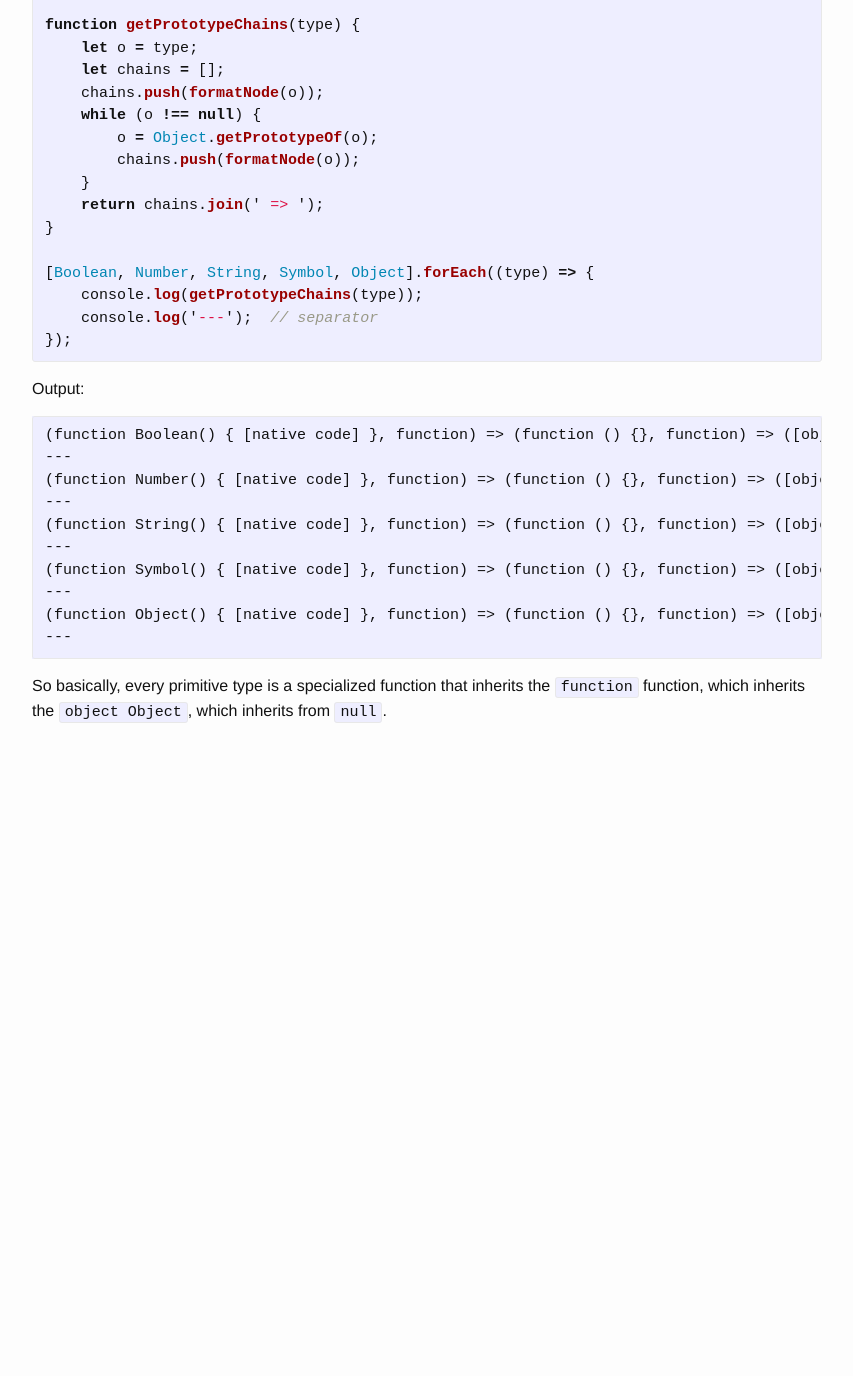
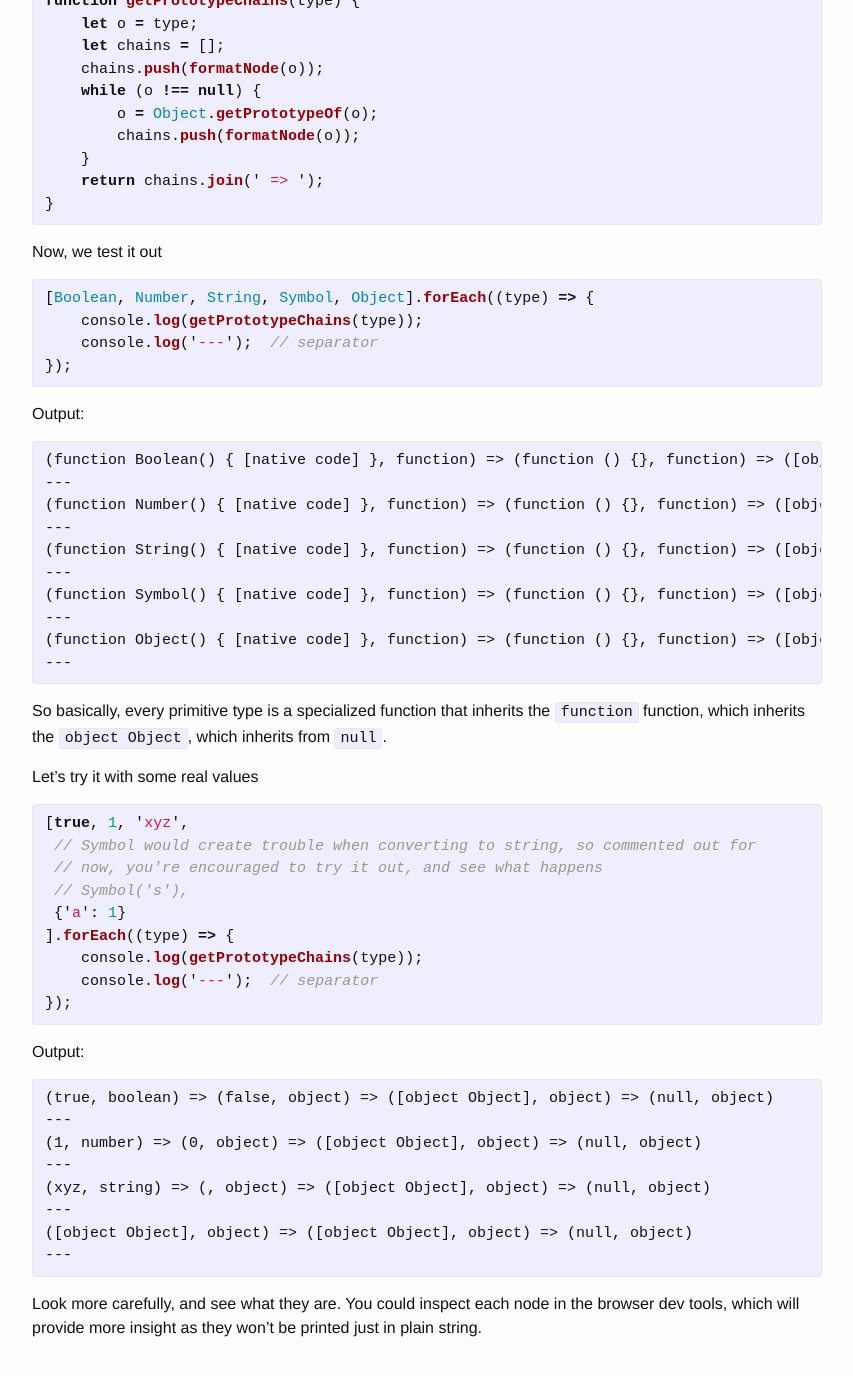
Before and after one commit to zyxue/zyxue.github.io, a Jekyll site: the page built from _posts/2017-01-11-javascript-prototype-exploration.md, in a window 1280 px wide and 1400 px high, scrolled down 500 px. Shown: the top 1376 px of the window, without its empty margins (213-1066 px from the left). Built offline with Jekyll 4.4.1, drawn with Linux system fonts in a browser that asks for light colours; comment, search, counter and statistics services are not loaded; before the commit the page ends 1285 px from its top, so only the background shows below that; some of the changed text lies outside the part shown.

Commit message:
updated _posts/2017-01-11-javascript-prototype-exploration.md with real valued examples

````diff
--- a/_posts/2017-01-11-javascript-prototype-exploration.md
+++ b/_posts/2017-01-11-javascript-prototype-exploration.md
@@ -40,7 +38,11 @@ function getPrototypeChains(type) {
     }
     return chains.join(' => ');
 }
+{% endhighlight %}
 
+Now, we test it out
+
+{% highlight javascript %}
 [Boolean, Number, String, Symbol, Object].forEach((type) => {
     console.log(getPrototypeChains(type));
     console.log('---');  // separator
@@ -49,8 +51,7 @@ function getPrototypeChains(type) {
 
 Output:
 
-
-```
+{% highlight default %}
 (function Boolean() { [native code] }, function) => (function () {}, function) => ([object Object], object) => (null, object)
 ---
 (function Number() { [native code] }, function) => (function () {}, function) => ([object Object], object) => (null, object)
@@ -61,8 +62,40 @@ Output:
 ---
 (function Object() { [native code] }, function) => (function () {}, function) => ([object Object], object) => (null, object)
 ---
-```
+{% endhighlight %}
 
 So basically, every primitive type is a specialized function that inherits the
 `function` function, which inherits the `object Object`, which inherits from
 `null`.
+
+
+Let's try it with some real values
+
+{% highlight javascript %}
+[true, 1, 'xyz',
+ // Symbol would create trouble when converting to string, so commented out for
+ // now, you're encouraged to try it out, and see what happens
+ // Symbol('s'),
+ {'a': 1}
+].forEach((type) => {
+    console.log(getPrototypeChains(type));
+    console.log('---');  // separator
+});
+{% endhighlight %}
+
+Output:
+
+{% highlight default %}
+(true, boolean) => (false, object) => ([object Object], object) => (null, object)
+---
+(1, number) => (0, object) => ([object Object], object) => (null, object)
+---
+(xyz, string) => (, object) => ([object Object], object) => (null, object)
+---
+([object Object], object) => ([object Object], object) => (null, object)
+---
+{% endhighlight %}
+
+Look more carefully, and see what they are. You could inspect each node in the
+browser dev tools, which will provide more insight as they won't be printed just
+in plain string.
````
Also changed, not shown: other parts of _posts/2017-01-11-javascript-prototype-exploration.md (+1 -3 lines).
